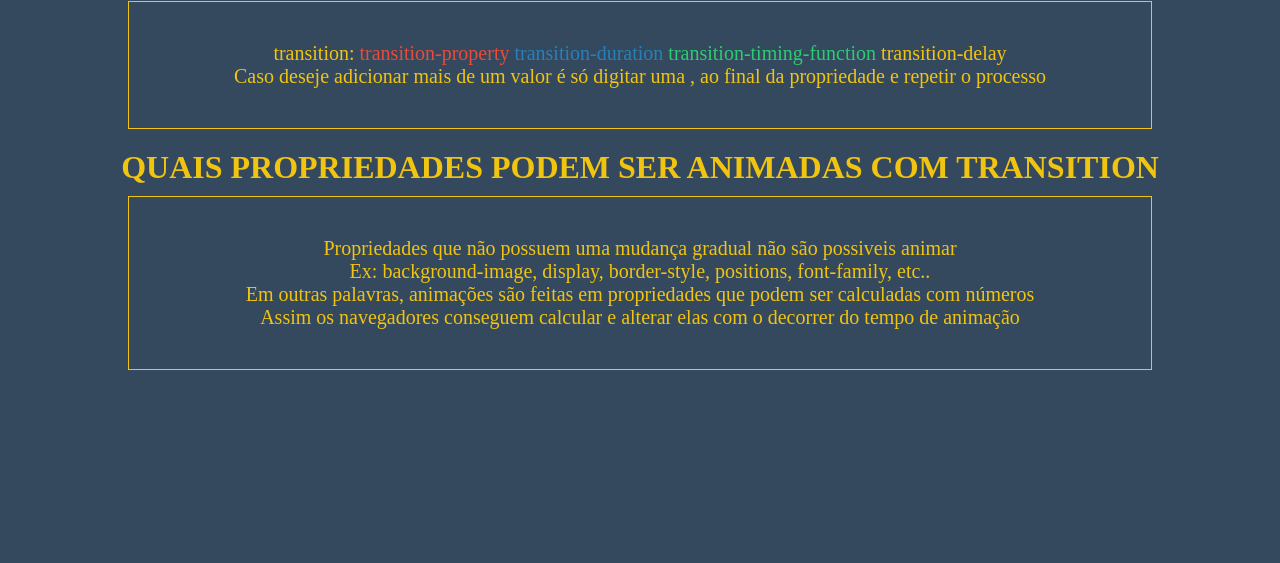
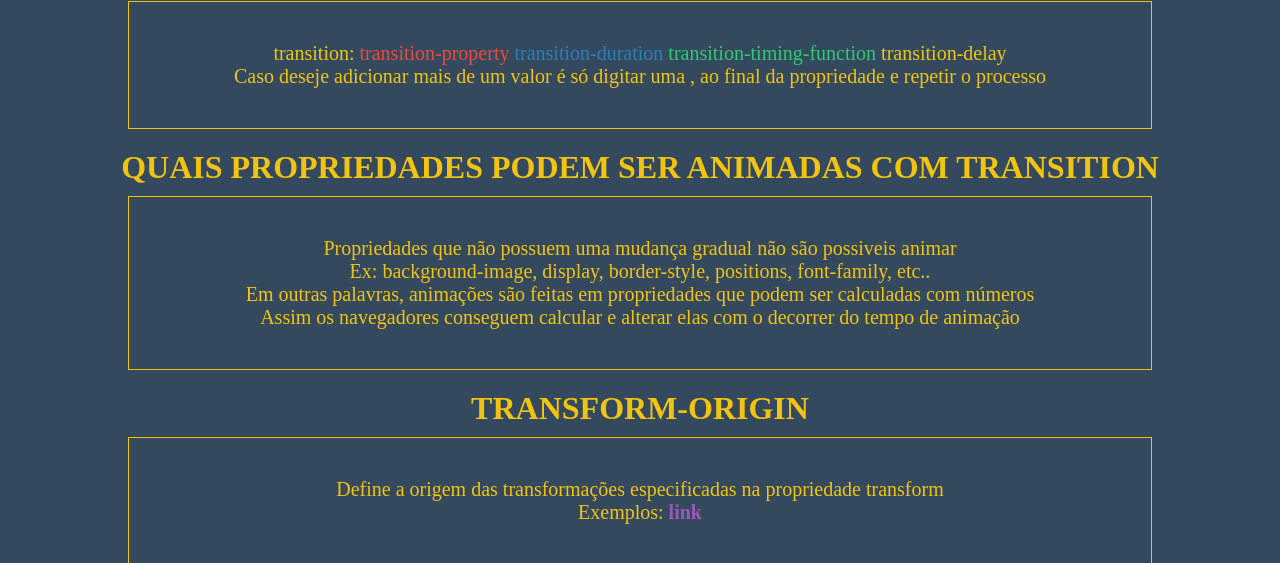
Before and after one commit to dfirmino/css-consulta, a plain HTML site: page apresentacao/keyframes.html in a window 1280 px wide. Shown: the part 740-1303 px from the top of the page. Before the commit the page ends 1120 px from the top, so only its background shows below. Drawn offline with Linux system fonts and the light colour scheme.

Commit message:
transitions

```diff
--- a/apresentacao/keyframes.html
+++ b/apresentacao/keyframes.html
@@ -61,6 +61,11 @@
       <p>Assim os navegadores conseguem calcular e alterar elas com o decorrer do tempo de animação</p>
     </div>
 
+    <h1>Transform-origin</h1>
+    <div class="content">
+      <p>Define a origem das transformações especificadas na propriedade transform</p>
+      <p>Exemplos: <a href="https://cssreference.io/property/transform-origin/"> link </a> </p>
+    </div>
   </main>
 </body>
 </html>
```
